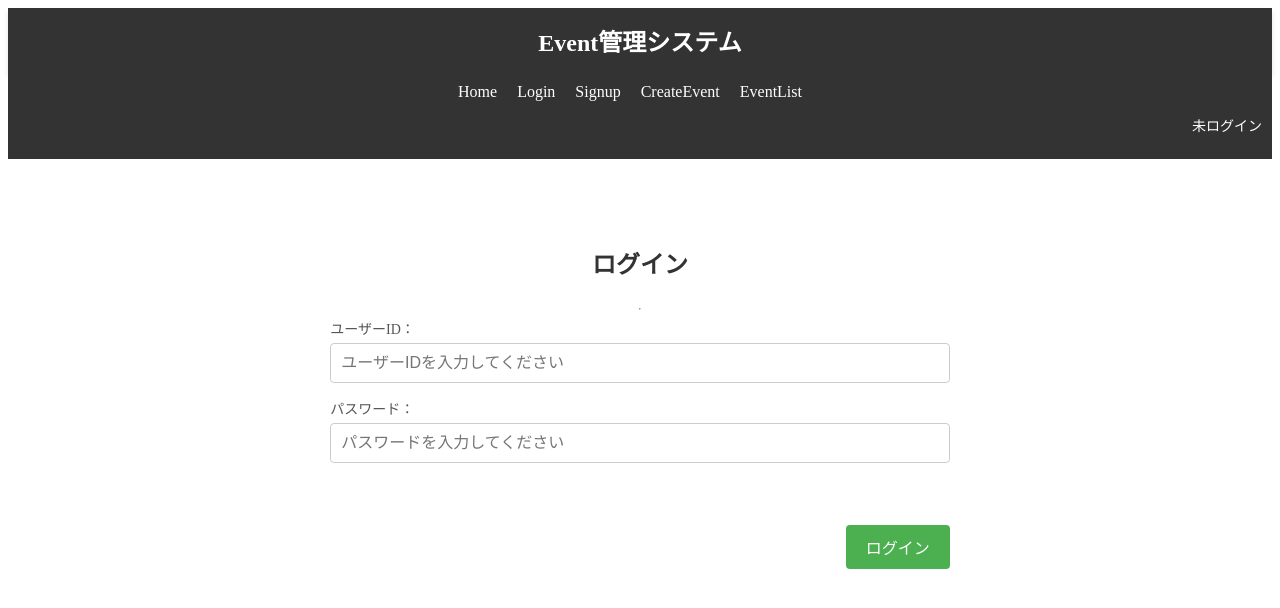
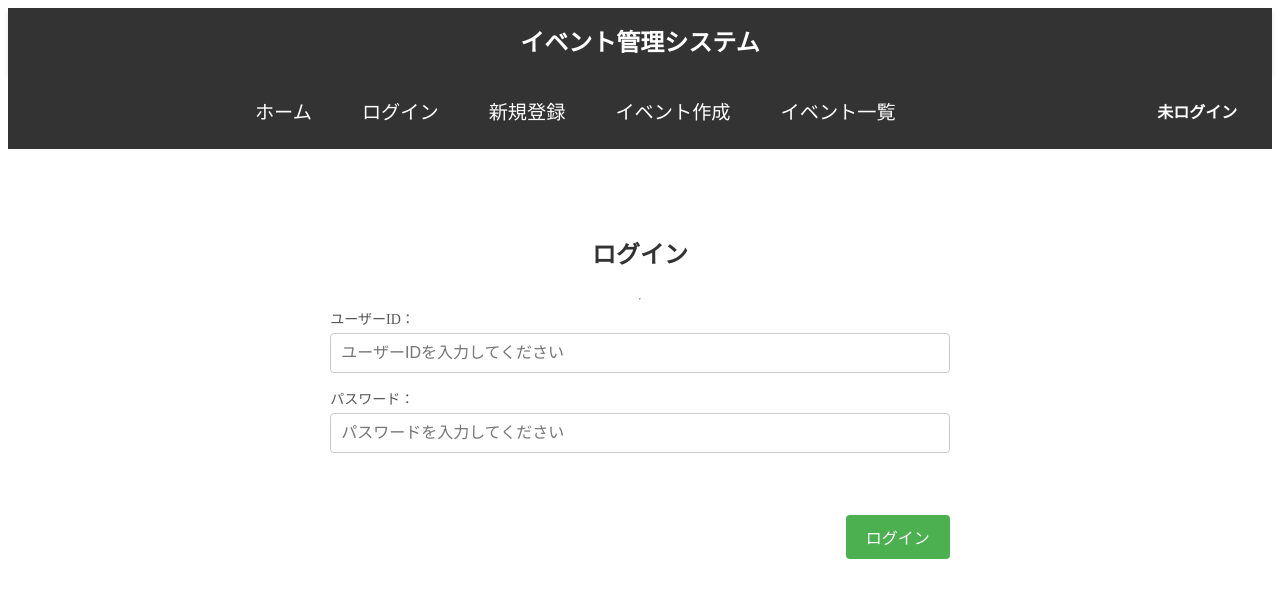
Before and after one commit to kh32n/event-system, a React (Create React App) app in the folder client/: page /login in a window 1280 px wide. Shown: the top 608 px of the page. Built offline with nearby package versions, Linux system fonts and the light colour scheme.

Commit message:
feat:CSSを整え

```diff
--- a/client/src/App.js
+++ b/client/src/App.js
@@ -40,8 +40,8 @@ function App() {
             element={<PrivateRoute element={<CreateEvent />} />}
           />
 
-          <Route path="/events" element={<EventList />} />
-          <Route path="/event-detail/:id" element={<EventDetailPage />} />
+          <Route path="/events" element={<PrivateRoute element={<EventList/>} />} />
+          <Route path="/event-detail/:id" element={<PrivateRoute element={<EventDetailPage />} />} />
         </Routes>
       </AuthProvider>
     </div>
--- a/client/src/components/EventList.js
+++ b/client/src/components/EventList.js
@@ -42,7 +42,7 @@ function EventList() {
                     ))}
                 </ul>
             ) : (
-                <p>現在、イベントはありません。</p>
+                <p className='list_p'>現在、イベントはありません。</p>
             )}
         </div>
     );
--- a/client/src/components/Header.js
+++ b/client/src/components/Header.js
@@ -4,7 +4,7 @@ import '../styles/Header.css'; // ヘッダー用のスタイルを管理
 function Header() {
   return (
     <header className="header">
-      <h1 className="header-title">Event管理システム</h1>
+      <h1 className="header-title">イベント管理システム</h1>
     </header>
   );
 }
--- a/client/src/components/LogoutButton.js
+++ b/client/src/components/LogoutButton.js
@@ -18,7 +18,7 @@ function LogoutButton() {
         navigate("/login");
     };
     return (
-        <button onClick={handleLogout}>
+        <button className='logout-button' onClick={handleLogout}>
             ログアウト
         </button>
     );
--- a/client/src/components/Navbar.js
+++ b/client/src/components/Navbar.js
@@ -1,6 +1,6 @@
 import React, { useContext } from 'react';
 import { Link } from 'react-router-dom';
-import '../styles/Navbar.css';
+import '../styles/Navbar.css'; // CSSファイルをインポート
 import LogoutButton from './LogoutButton.js';
 import { AuthContext } from '../context/AuthContext.js';
 
@@ -8,37 +8,36 @@ function Navbar() {
   const { isLogin } = useContext(AuthContext);
 
   return (
-
     <div className="auth-status">
       {isLogin ? (
         <>
           <nav className="nav">
-            <ul>
-              <li><Link to="/">Home</Link></li>
-              <li><Link to="/signup">Signup</Link></li>
-              <li><Link to="/create-event">CreateEvent</Link></li>
-              <li><Link to="/events">EventList</Link></li>
+            <ul className='nav_ul'>
+              <li className='nav_li'><Link to="/">ホーム</Link></li>
+              <li className='nav_li'><Link to="/signup">新規登録</Link></li>
+              <li className='nav_li'><Link to="/create-event">イベント作成</Link></li>
+              <li className='nav_li'><Link to="/events">イベント一覧</Link></li>
             </ul>
-            <p>ログイン中</p>
-            <LogoutButton />
+            <div className='lb'>
+              <LogoutButton /> {/* ログインしている場合にのみ表示 */}
+            </div>
           </nav>
         </>
       ) : (
         <>
           <nav className="nav">
-            <ul>
-              <li><Link to="/">Home</Link></li>
-              <li><Link to="/login">Login</Link></li>
-              <li><Link to="/signup">Signup</Link></li>
-              <li><Link to="/create-event">CreateEvent</Link></li>
-              <li><Link to="/events">EventList</Link></li>
+            <ul className="nav_ul">
+              <li className='nav_li'><Link to="/">ホーム</Link></li>
+              <li className='nav_li'><Link to="/login">ログイン</Link></li>
+              <li className='nav_li'><Link to="/signup">新規登録</Link></li>
+              <li className='nav_li'><Link to="/create-event">イベント作成</Link></li>
+              <li className='nav_li'><Link to="/events">イベント一覧</Link></li>
             </ul>
-            <p>未ログイン</p>
+            <p className='nav_p'>未ログイン</p>
           </nav>
         </>
-      )
-      }
-    </div >
+      )}
+    </div>
   );
 }
 
--- a/client/src/pages/EventListPage.js
+++ b/client/src/pages/EventListPage.js
@@ -1,6 +1,7 @@
 import React, { useState, useEffect } from 'react';
 import Axios from 'axios';
 import { Link } from 'react-router-dom';
+import '../styles/EventList.css'; // CSSファイルをインポート
 
 function EventListPage() {
     const [events, setEvents] = useState([]);
@@ -18,14 +19,14 @@ function EventListPage() {
     }, []);
 
     return (
-        <div>
-            <h1>イベント一覧</h1>
-            {errorMessage && <div style={{ color: 'red' }}>{errorMessage}</div>}
+        <div className="event-list-container">
+            <h1 className='list_title'>イベント一覧</h1>
+            {errorMessage && <div className="error-message">{errorMessage}</div>}
             {events.length > 0 ? (
-                <ul>
+                <ul className='list_ul'>
                     {events.map((event) => (
-                        <li key={event.id}>
-                            <h3>{event.name}</h3>
+                        <li className="list_li" key={event.id}>
+                            <h3 className='list_h3'>{event.name}</h3>
                             <Link to={`/event-detail/${event.id}`}>詳細を見る</Link> {/* 詳細ページへのリンク */}
                         </li>
                     ))}
--- a/client/src/styles/EventList.css
+++ b/client/src/styles/EventList.css
@@ -1,36 +1,73 @@
-.container {
+/* イベントリストページのコンテナ */
+.event-list-container {
+    width: 80%;
+    max-width: 1200px;
+    margin: 20px auto;
+    padding: 20px;
+    background-color: #ffffff;
+    border-radius: 10px;
+    box-shadow: 0 4px 12px rgba(0, 0, 0, 0.1);
+    font-family: 'Arial', sans-serif;
+}
+
+/* ページタイトル */
+.list_title {
+    text-align: center;
+    font-size: 2.5rem;
+    color: #2d3e50;
+    margin-bottom: 20px;
+}
+
+/* エラーメッセージのスタイル */
+.error-message {
+    color: red;
+    font-size: 1.2rem;
+    text-align: center;
+    margin-bottom: 20px;
+}
+
+/* イベントリスト */
+.list_ul {
+    list-style: none;
+    padding: 0;
+}
+
+/* 各イベント項目 */
+.list_li {
+    background-color: #f9f9f9;
+    border: 1px solid #e0e0e0;
+    border-radius: 8px;
+    margin: 15px 0;
+    padding: 20px;
     display: flex;
     flex-direction: column;
-    flex-wrap: wrap;
-    gap: 20px;
-
-    padding: 20px;
-    border-radius: 8px;
-    max-width: 100%;
-
+    box-shadow: 0 2px 5px rgba(0, 0, 0, 0.1);
 }
 
-.container h1 {
-    text-align: center;
-    font-size: 24px;
-    margin-bottom: 20px;
+/* イベント名 */
+.list_h3 {
+    font-size: 1.8rem;
     color: #333;
+    margin-bottom: 10px;
 }
 
-.container h3 {
-    display: block;
-    font-size: 25px;
-    margin-bottom: 5px;
-    color: #555;
+/* イベント詳細リンク */
+li a {
+    font-size: 1.2rem;
+    color: #007bff;
+    text-decoration: none;
+    margin-top: 10px;
 }
 
-.container li {
-    list-style: none;
+/* 詳細リンクのホバー効果 */
+li a:hover {
+    text-decoration: underline;
+    color: #0056b3;
 }
 
-.container p {
-    width: 100%;
-    padding: 10px;
-    font-size: 16px;
-
+/* イベントがない場合のメッセージ */
+.list_p {
+    text-align: center;
+    font-size: 1.2rem;
+    color: #777;
 }
--- a/client/src/styles/Navbar.css
+++ b/client/src/styles/Navbar.css
@@ -1,33 +1,98 @@
+/* ナビゲーションバー全体のスタイル */
 .nav {
   background-color: #333;
-    padding: 10px;
+  padding: 10px 20px;
+  display: flex;
+  justify-content: space-between; /* 左右に要素を分ける */
+  align-items: center;
+
+  position: relative; /* 位置調整用 */
 }
 
-  .nav ul {
+/* ナビゲーションリンクリストのスタイル */
+.nav_ul {
   list-style: none;
-    display: flex;
   margin: 0;
   padding: 0;
-    flex-direction: row;
-    justify-content: center;
+  display: flex;
+  gap: 20px;
+  justify-content: center; /* リスト内のリンクを中央に配置 */
+  width: 100%; /* 親要素の幅を100%に設定 */
 }
 
-  .nav ul li {
-    margin-right: 20px;
+.nav_li {
+  font-size: 1.1rem;
 }
 
 .nav ul li a {
   color: white;
   text-decoration: none;
-    font-size: 16px;
-    transition: color 0.3s ease;
+  padding: 8px 15px;
+  border-radius: 5px;
+  transition: background-color 0.3s ease;
 }
 
+/* リンクのホバー時のスタイル */
 .nav ul li a:hover {
-    color: #ff9900;
+  background-color: #007bff;
+  color: white;
 }
-  .auth-status {
-    font-size: 14px;
+
+/* ログイン状態のテキスト表示 */
+.nav_p {
   color: white;
-    text-align: right;
+  font-size: 1rem;
+  font-weight: bold;
+  margin-left: 20px;
+  text-align: center; /* テキストを中央に */
+  width: 10%;
 }
+
+/* ログアウトボタンのスタイル */
+.lb {
+  position: absolute;
+  right: 20px;  /* 右端に配置 */
+}
+
+.logout-button {
+  background-color: #ff4d4d;
+  color: white;
+  border: none;
+  padding: 8px 15px;
+  font-size: 1rem;
+  border-radius: 5px;
+  cursor: pointer;
+  transition: background-color 0.3s ease;
+}
+
+/* ログアウトボタンのホバー効果 */
+.logout-button:hover {
+  background-color: #ff1a1a;
+}
+
+/* スマートフォン・タブレット向けのレスポンシブデザイン */
+@media (max-width: 768px) {
+  .nav {
+    flex-direction: column;
+    align-items: center;
+  }
+
+  .nav_ul {
+    flex-direction: column;
+    gap: 15px;
+  }
+
+  .nav_li {
+    font-size: 1.2rem;
+  }
+
+  .nav_p {
+    margin-top: 10px;
+    font-size: 1.2rem;
+  }
+
+  .lb {
+    margin-top: 10px;
+    margin-left: 0;
+  }
+}
```
Lines whose indentation alone changed are shown as unchanged.
